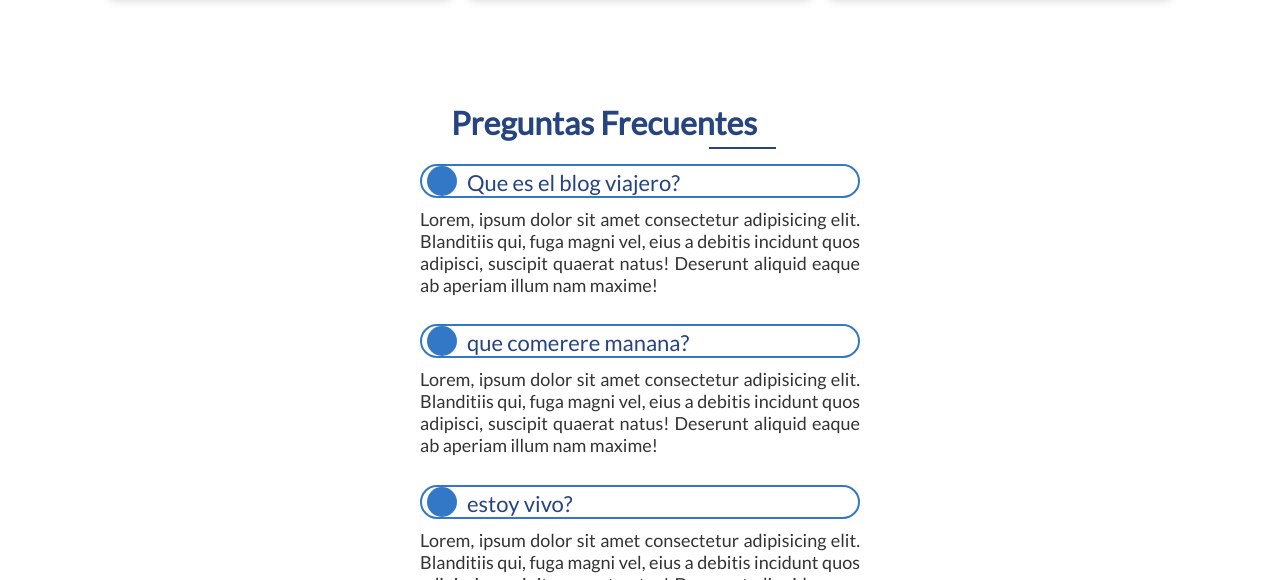
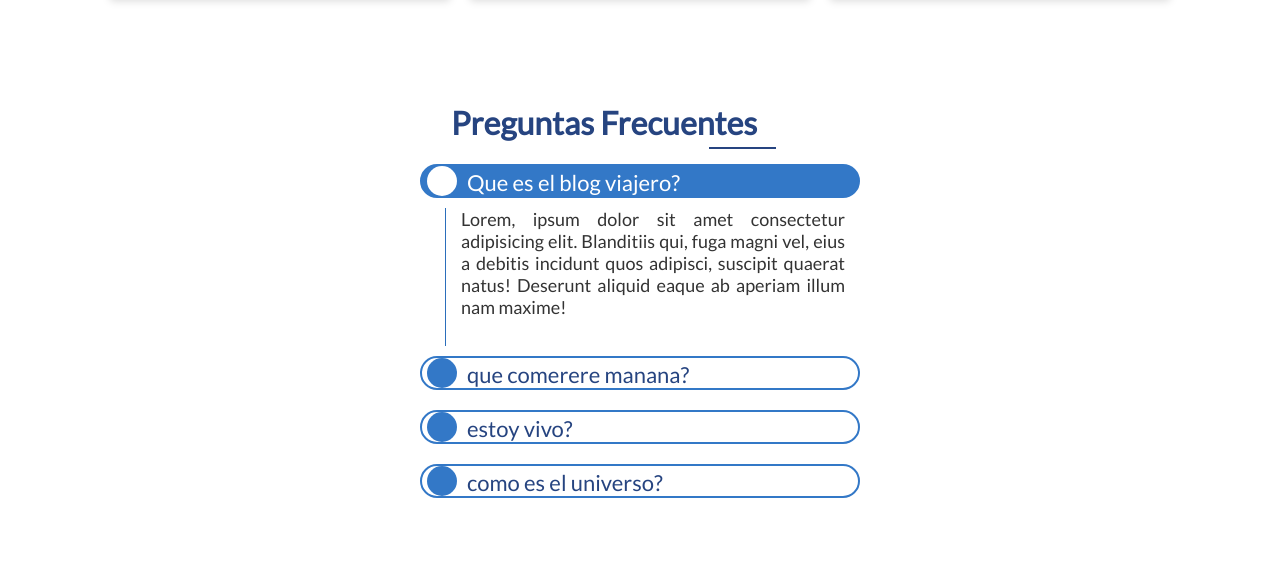
Before and after one commit to JasefHA/PROYECTO_FINAL_LENGUAJES_Y_DESARROLLO_WEB1, a plain HTML site: page blog_viajero.html in a window 1280 px wide. Both pictures are taken after a click on the element "Que es el blog viajero?". Shown: the part 1916-2496 px from the top of the page. Drawn offline with Linux system fonts and the light colour scheme.

Commit message:
Renzo
Hice el preguntas frecuentes aun no me funciona el icono imagen

```diff
--- a/blog-viajero.css
+++ b/blog-viajero.css
@@ -245,6 +245,32 @@
   padding: 3px 0 0 0;
   font-weight: normal;
   color: #264480;
+}
+
+.active .icon{
+    background:url(assets/img-blog/toggle-bg.png) no-repeat 8px -25px #fff;
+}
+
+.active{
+  background-color:#3378c7;
+  color: #fff;
+}
+.active h5{
+  color:#fff;
+  transition: all .5s ease-in;
+}
+
+.panel{
+  padding: 0 15px;
+  border-left: 1px solid #2b6ebb;
+  margin-left: 25px;
+  font-size: justify;
+  overflow: hidden;
+  max-height: 0;
+  transition: all .5s ease-in;
+}
+
+
 body.dark .post{
   box-shadow: 0 1px 6px 1px rgba(255, 255, 255, 0.493);
   background: rgb(36, 38, 43);
--- /dev/null
+++ b/blog-viajero.js
@@ -0,0 +1,14 @@
+var acc = document.getElementsByClassName('accordion');
+var i;
+var len = acc.length;
+for(i = 0; i< len; i++){
+    acc[i].addEventListener('click', function(){
+        this.classList.toggle('active');
+        var panel= this.nextElementSibling;
+        if(panel.style.maxHeight){
+            panel.style.maxHeight=null;
+        } else {
+            panel.style.maxHeight = panel.scrollHeight + 'px'
+        }
+    })
+}
--- a/blog_viajero.html
+++ b/blog_viajero.html
@@ -190,7 +190,7 @@
                     </p>
                   </div>
               </div>
-
+  <script src="blog-viajero.js"></script>
 
 </main>
 
```
